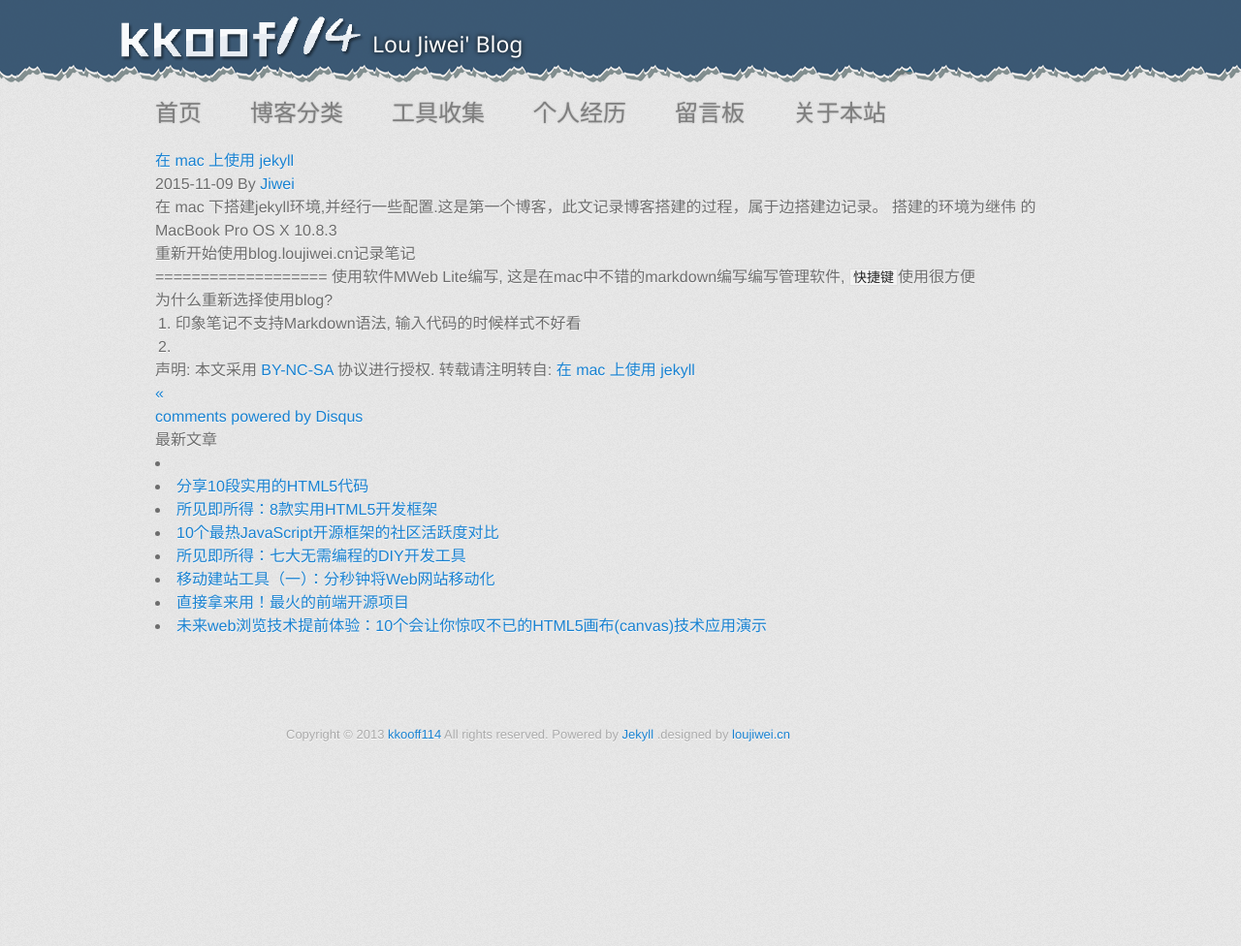
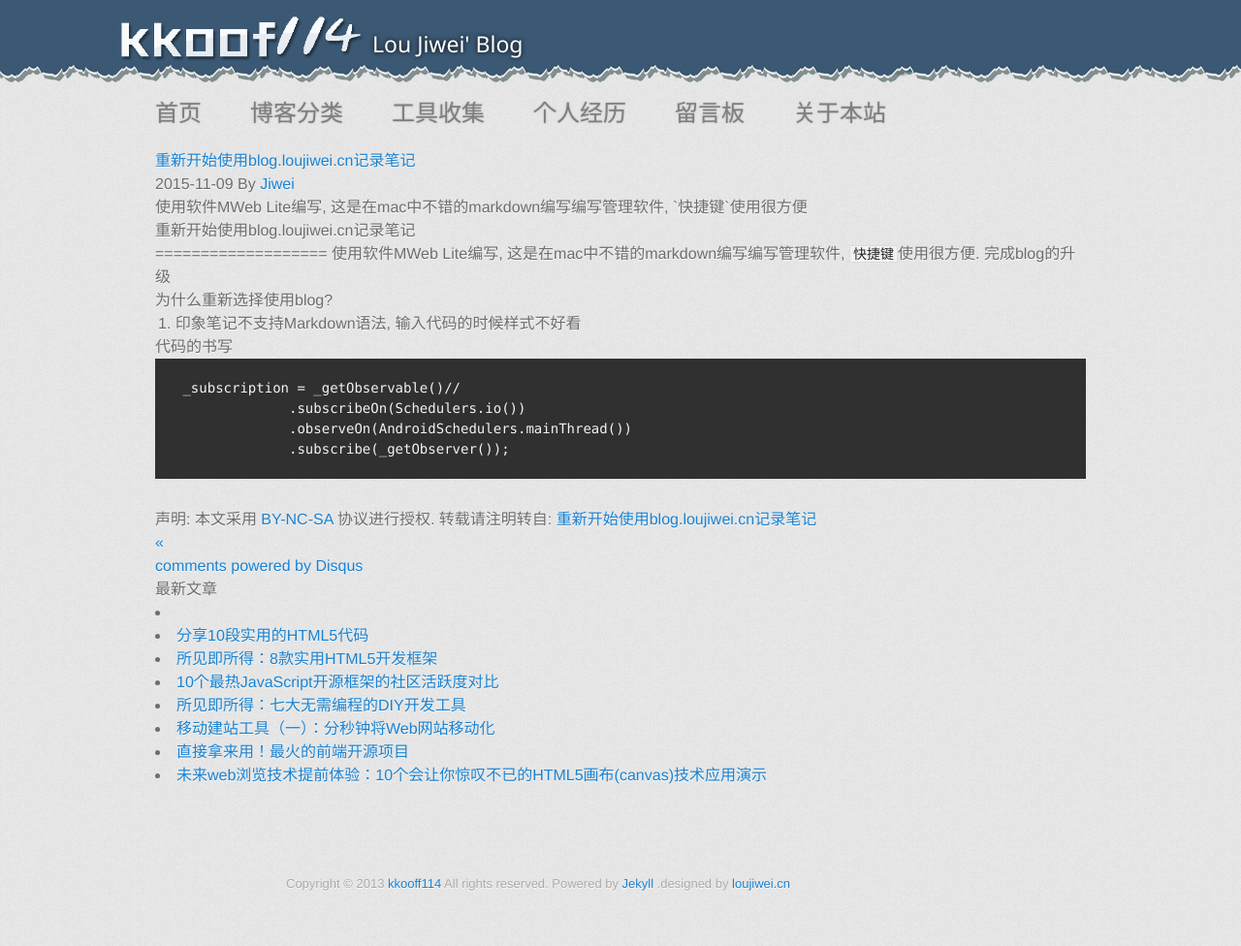
Before and after one commit to kkooff114/kkooff114_blog, a Jekyll site: the page built from _posts/2015-11-09-重新开始.md, in a window 1280 px wide. Shown: the whole page at 97% size. Built offline with Jekyll 4.4.1, drawn with Linux system fonts in a browser that asks for light colours; nearby versions of some CDN libraries; Markdown is read by kramdown in place of the engine named in the settings; comment, search, counter and statistics services are not loaded; a style sheet for code colours, icons or effects is not loaded; before the commit the page ends 900 px from its top, so only the background shows below that.

Commit message:
code样式调整

````diff
--- a/_layouts/default.html
+++ b/_layouts/default.html
@@ -12,6 +12,7 @@
 <meta http-equiv="content-type" content="text/html; charset=utf-8" />
 <!-- js start -->
 <script src="http://code.jquery.com/jquery-1.10.1.min.js"></script>
+<script src="http://cdn.bootcss.com/highlight.js/8.0/highlight.min.js"></script>
 
 <!-- js end -->
 
@@ -24,6 +25,7 @@
 
 <link rel="stylesheet" type="text/css" href="/stylesheets/custom.css" media="screen" />
 <link rel="stylesheet" type="text/css" href="/stylesheets/LJWstylesheets.css" media="screen" />
+<link href="http://cdn.bootcss.com/highlight.js/8.0/styles/monokai_sublime.min.css" rel="stylesheet" />
 
 <!-- 如果是首页 -->
 {% if(page.isIndex) %}
--- a/_posts/2015-11-09-重新开始.md
+++ b/_posts/2015-11-09-重新开始.md
@@ -1,16 +1,24 @@
 ---
 layout:         post
-title:          在 mac 上使用 jekyll
-description:    在 mac 下搭建jekyll环境,并经行一些配置.这是第一个博客，此文记录博客搭建的过程，属于边搭建边记录。
-    搭建的环境为继伟 的MacBook Pro OS X 10.8.3
-tags:           jekyll
-keywords: mac, jekyll
+title:          重新开始使用blog.loujiwei.cn记录笔记
+description:    使用软件MWeb Lite编写, 这是在mac中不错的markdown编写编写管理软件, `快捷键`使用很方便
+tags:           博客升级
+keywords:       博客升级
 ---
 
 # 重新开始使用blog.loujiwei.cn记录笔记
 ===================
-	使用软件MWeb Lite编写, 这是在mac中不错的markdown编写编写管理软件, `快捷键`使用很方便
+	使用软件MWeb Lite编写, 这是在mac中不错的markdown编写编写管理软件, `快捷键`使用很方便. 完成blog的升级
 
  为什么重新选择使用blog?
+
  1. 印象笔记不支持Markdown语法, 输入代码的时候样式不好看
- 2.
+
+ 代码的书写
+
+ ```Java
+ _subscription = _getObservable()//
+              .subscribeOn(Schedulers.io())
+              .observeOn(AndroidSchedulers.mainThread())
+              .subscribe(_getObserver());
+```
````
